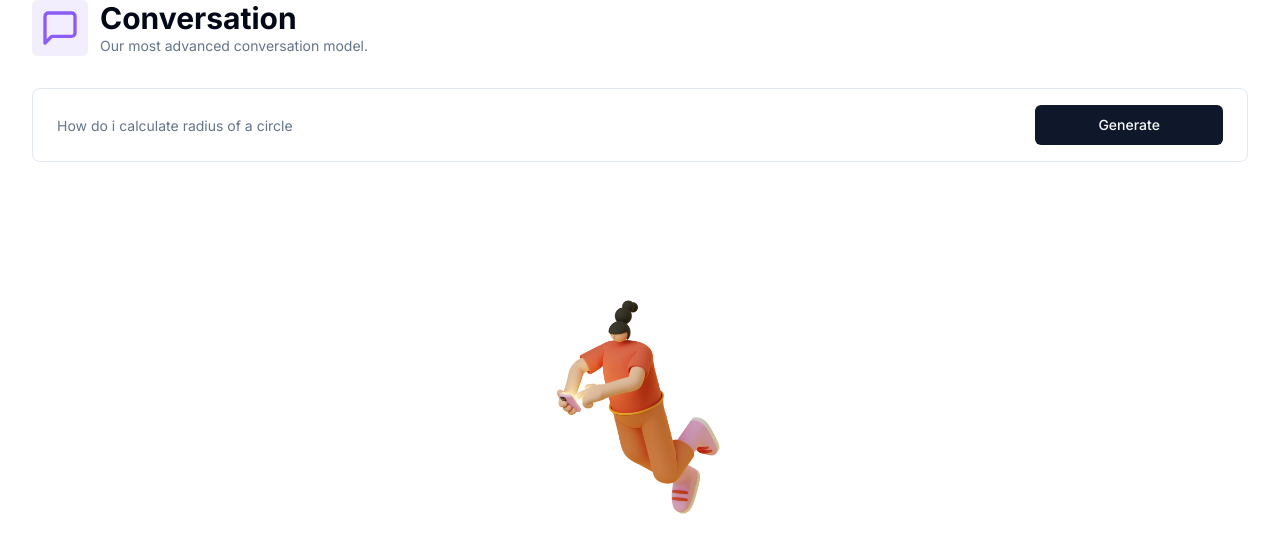
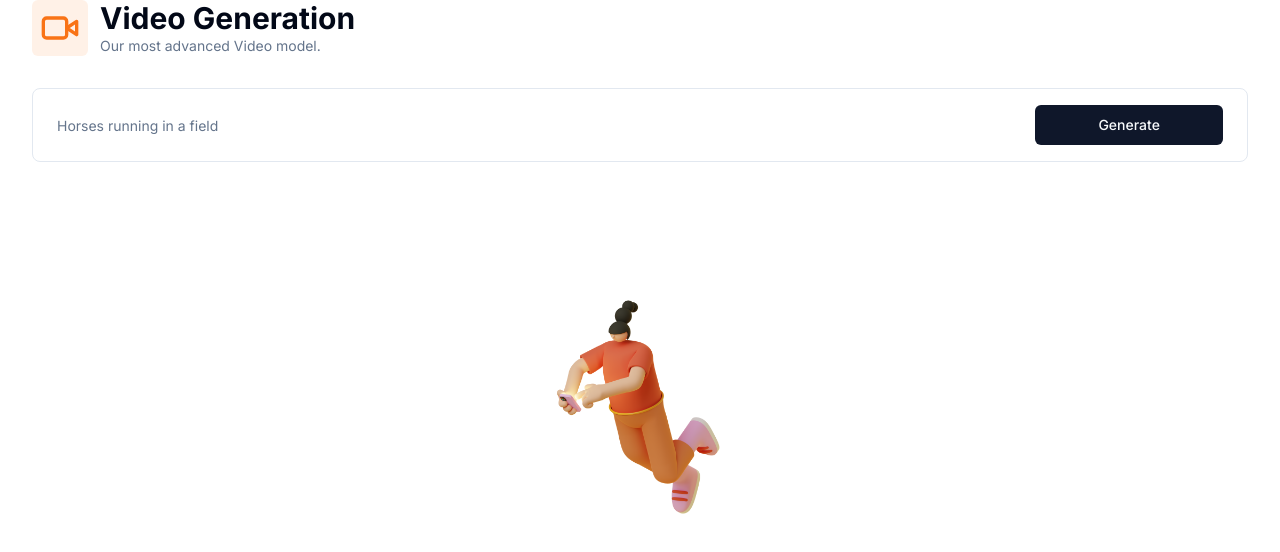
Before and after one commit to HrishikShaji/SaasWithAI, a Next.js app: page /video in a window 1280 px wide. Shown: the top 552 px of the page. Built offline with nearby package versions, Linux system fonts and the light colour scheme.

Commit message:
video done

```diff
--- a/app/(dashboard)/(routes)/video/constants.ts
+++ b/app/(dashboard)/(routes)/video/constants.ts
@@ -2,6 +2,6 @@ import * as z from "zod";
 
 export const formSchema = z.object({
   prompt: z.string().min(1, {
-    message: "Prompt is required",
+    message: "Video Prompt is required",
   }),
 });
--- a/app/(dashboard)/(routes)/video/page.tsx
+++ b/app/(dashboard)/(routes)/video/page.tsx
@@ -1,6 +1,6 @@
 "use client";
 import Heading from "@/components/Heading";
-import { MessageSquare } from "lucide-react";
+import { MessageSquare, Music, VideoIcon } from "lucide-react";
 import React, { useState } from "react";
 import { useForm } from "react-hook-form";
 import * as z from "zod";
@@ -19,9 +19,7 @@ import BotAvatar from "@/components/BotAvatar";
 
 const page = () => {
   const router = useRouter();
-  const [messages, setMessages] = useState<
-    Array<{ role: string; content: string }>
-  >([]);
+  const [video, setVideo] = useState<string>();
 
   const form = useForm<z.infer<typeof formSchema>>({
     resolver: zodResolver(formSchema),
@@ -34,18 +32,9 @@ const page = () => {
 
   const onSubmit = async (values: z.infer<typeof formSchema>) => {
     try {
-      const userMessage = {
-        role: "user",
-        content: values.prompt,
-      };
-
-      const newMessages = [...messages, userMessage];
-
-      const response = await axios.post("/api/conversation", {
-        messages: newMessages,
-      });
-
-      setMessages((current) => [...current, userMessage, response.data]);
+      setVideo(undefined);
+      const response = await axios.post("/api/video", values);
+      setVideo(response.data[0]);
       form.reset();
     } catch (error: any) {
       console.log(error);
@@ -57,11 +46,11 @@ const page = () => {
   return (
     <div>
       <Heading
-        title="Conversation"
-        description="Our most advanced conversation model."
-        icon={MessageSquare}
-        iconColor="text-violet-500"
-        bgColor="bg-violet-500/10"
+        title="Video Generation"
+        description="Our most advanced Video model."
+        icon={VideoIcon}
+        iconColor="text-orange-500"
+        bgColor="bg-orange-500/10"
       />
       <div className="px-4 lg:px-8">
         <div>
@@ -77,7 +66,7 @@ const page = () => {
                       <Input
                         className="border-0 outline-none focus-visible:ring-0 focus-visible:ring-transparent"
                         disabled={isloading}
-                        placeholder="How do i calculate radius of a circle"
+                        placeholder="Horses running in a field"
                         {...field}
                       />
                     </FormControl>
@@ -98,24 +87,14 @@ const page = () => {
               <Loader />
             </div>
           )}
-          {messages.length === 0 && !isloading && (
-            <Empty label="No conversation started" />
+          {!video && !isloading && <Empty label="No Video generated" />}
+          {video && (
+            <video
+              controls
+              className="w-full mt-8 aspect-video rounded-lg border bg-black">
+              <source src={video} />
+            </video>
           )}
-          <div className="flex flex-col-reverse gap-y-4">
-            {messages.map((message) => (
-              <div
-                key={message.content}
-                className={cn(
-                  "p-8 w-full flex items-start gap-x-8 rounded-lg",
-                  message.role === "user"
-                    ? "bg-white border-black/10"
-                    : "bg-muted"
-                )}>
-                {message.role === "user" ? <UserAvatar /> : <BotAvatar />}
-                <p className="text-sm">{message.content}</p>
-              </div>
-            ))}
-          </div>
         </div>
       </div>
     </div>
--- /dev/null
+++ b/app/api/video/route.ts
@@ -0,0 +1,37 @@
+import { auth } from "@clerk/nextjs";
+import { NextResponse } from "next/server";
+import Replicate from "replicate";
+
+const replicate = new Replicate({
+  auth: process.env.REPLICATE_API_TOKEN!,
+});
+
+export async function POST(req: Request) {
+  try {
+    const { userId } = auth();
+    const body = await req.json();
+    const { prompt } = body;
+
+    if (!userId) {
+      return new NextResponse("Unauthorized", { status: 401 });
+    }
+
+    if (!prompt) {
+      return new NextResponse("Prompt are required", { status: 400 });
+    }
+
+    const response = await replicate.run(
+      "anotherjesse/zeroscope-v2-xl:9f747673945c62801b13b84701c783929c0ee784e4748ec062204894dda1a351",
+      {
+        input: {
+          prompt: prompt,
+        },
+      }
+    );
+
+    return NextResponse.json(response);
+  } catch (error) {
+    console.log("[VIDEO_ERROR]", error);
+    return new NextResponse("Internal error", { status: 500 });
+  }
+}
```
